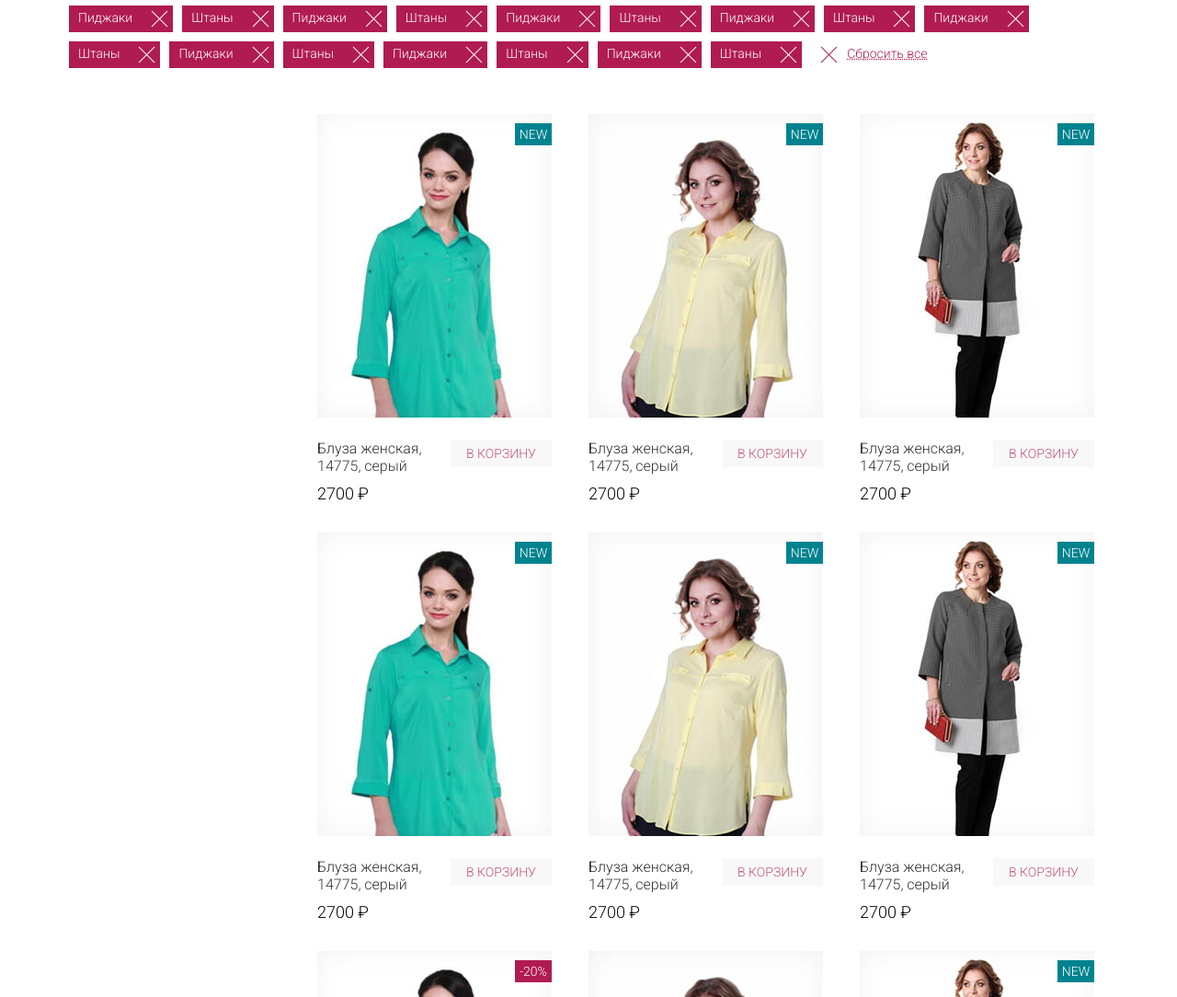
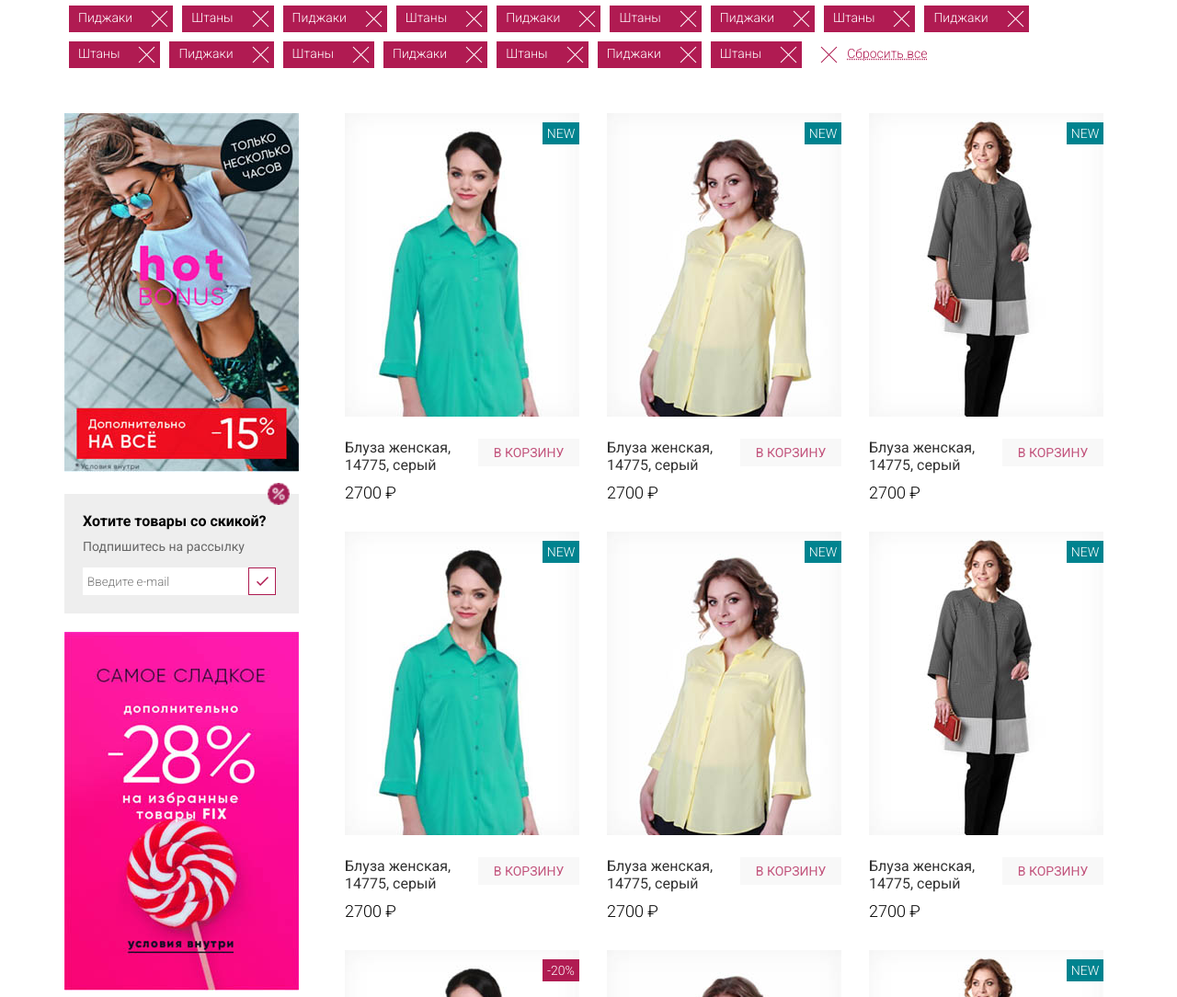
Before and after one commit to Biktor12487/shop23.08.2017, a website: page products/index.html in a window 1280 px wide. Shown: the part 400-1484 px from the top of the page at 92% size. Drawn offline with Linux system fonts and the light colour scheme.

Commit message:
products .3

```diff
--- a/products/index.html
+++ b/products/index.html
@@ -5,7 +5,7 @@
 	<title>Shop Pages</title>
 	<link rel="stylesheet" href="../css/style.css">
 	<link rel="stylesheet" href="../css/products.css">
-	<link href="https://fonts.googleapis.com/css?family=Roboto:300,700&amp;subset=cyrillic" rel="stylesheet">
+	<link href="https://fonts.googleapis.com/css?family=Roboto:300,400,700" rel="stylesheet">
 	<!-- font-family: 'Roboto', sans-serif; -->
 	<link href="https://fonts.googleapis.com/css?family=Source+Sans+Pro" rel="stylesheet">
 	<!-- 'Source Sans Pro', sans-serif; -->
@@ -342,7 +342,23 @@
 	<div class="section content">
 		<div class="container">
 			<div class="leftSector">
-
+				<div class="banner">
+					<img src="../images/content/banner1.jpg" alt="">
+				</div>
+				<div class="emailShare">
+					<div class="percentIcon"><img src="../images/icons/footerPercent.png" alt=""></div>
+					<div class="title">Хотите товары со скикой?</div>
+					<div class="beforeTitle">Подпишитесь на рассылку</div>
+					<div class="fieldGroup">
+						<form action="">
+							<input type="text" class="textField" placeholder="Введите e-mail">
+							<input type="submit" value="" class="sendField">
+						</form>
+					</div>
+				</div>
+				<div class="banner">
+					<img src="../images/content/banner2.jpg" alt="">
+				</div>
 			</div>
 			<div class="rightSector">
 				<!-- 885px -->
--- a/sass/products.sass
+++ b/sass/products.sass
@@ -169,18 +169,73 @@
 	padding: 30px 0
 	.leftSector
 		width: 285px
-		min-height: 1px
 		float: left
+		box-sizing: border-box
+		padding-right: 30px
+		.banner
+			width: 100%
+			img
+				width: 100%
+		.emailShare
+			margin: 20px 0
+			box-sizing: border-box
+			padding: 20px
+			background-color: #eeeeee
+			position: relative
+			z-index: 1
+			.percentIcon
+				width: 24px
+				position: absolute
+				right: 10px
+				top: -12px
+				img
+					width: 100%
+			.title
+				font-family: 'Roboto' , sans-serif
+				font-size: 16px
+				color: #000
+				margin-bottom: 10px
+				font-weight: 700
+			.beforeTitle
+				font-family: 'Roboto' ,sans-serif
+				font-size: 14px
+				font-weight: 400
+				color: #666666
+				margin-bottom: 15px
+			.fieldGroup
+				.textField
+					width: 180px
+					height: 30px
+					box-sizing: border-box
+					padding: 5px
+					font-family: 'Roboto', sans-serif
+					font-weight: 300
+					color: #333
+					border: 0
+					display: block
+					float: left
+				.sendField
+					width: 30px
+					height: 30px
+					box-sizing: border-box
+					border: 1px solid #ae1c51
+					background-color: #fff
+					background-image: url('../images/icons/arrowPodpiska.png')
+					background-repeat: no-repeat
+					background-position: center
+					cursor: pointer
 	.rightSector
 		float: right
-		width: 885px
+		width: 850px
 	.card
 		width: 255px
 		float: left
-		margin: 0 20px
+		margin: 0 15px
 		position: relative
 		margin-bottom: 30px
 		min-height: 425px
+		&:nth-child(3n)
+			margin-right: 0
 		&:hover
 			.psevdoCard
 				transition-duration: .5s
@@ -253,6 +308,7 @@
 				font-weight: 300
 		img
 			margin-bottom: 20px
+			max-width: 100%
 		.addToCart
 			color: #c3567e
 			font-size: 14px
```
Also changed, not shown: css/products.css, images/content/banner1.jpg (added), images/content/banner2.jpg (added), 1 other file.
